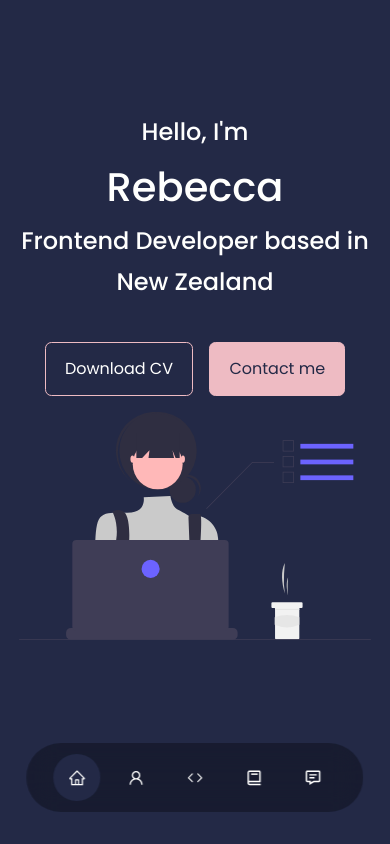
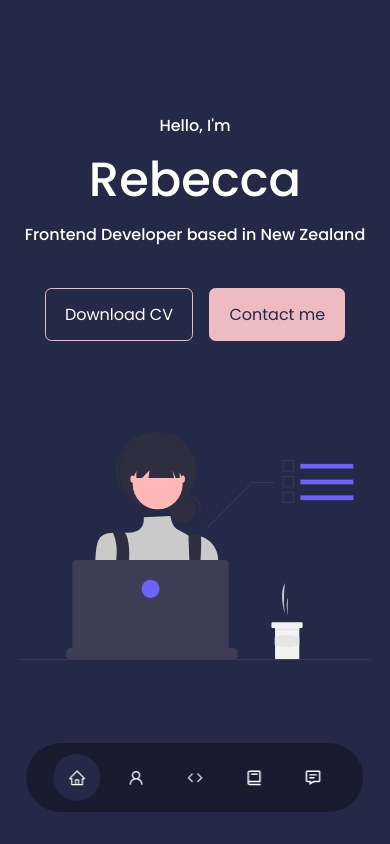
Before and after one commit to yingerliang/Portfolio, a React (Create React App) app: page / in a window 390 px wide. Shown: the top 844 px of the page. Built offline with nearby package versions, Linux system fonts and the light colour scheme.

Commit message:
Fixed header responsiveness

```diff
--- a/src/components/header/Header.jsx
+++ b/src/components/header/Header.jsx
@@ -10,13 +10,13 @@ const Header = () => {
         <h5>Hello, I'm</h5>
         <h1>Rebecca</h1>
         <h5>Frontend Developer based in New Zealand</h5>
+
+        <div className="header_logo">
+          <img src={logo} alt="Header" className="logo" />
+        </div>
+
         <CTA />
         <HSocials />
-
-        <div className="header_logo">
-          <img src={logo} alt="Header Image" className="logo" />
-        </div>
-
         <a href="#contact" className="scroll_down">
           Scroll Down
         </a>
--- a/src/components/header/header.css
+++ b/src/components/header/header.css
@@ -2,6 +2,10 @@ header {
   height: 100vh;
   padding-top: 7rem;
   overflow: hidden;
+}
+
+header h1 {
+  font-size: 3.5rem;
 }
 
 header h5 {
@@ -30,7 +34,7 @@ header h5 {
   gap: 0.8rem;
   position: absolute;
   left: 0;
-  bottom: 7rem;
+  bottom: 5rem;
 }
 
 .header_socials::after {
@@ -42,19 +46,19 @@ header h5 {
 
 /* ------------- LOGO IMAGE ---------------- */
 .header_logo {
-  width: 32rem;
+  width: 36rem;
   height: 22rem;
-  left: calc(50% - 16rem);
+  left: calc(50% - 18rem);
   position: absolute;
   top: 0;
-  margin-top: 300px;
+  margin-top: 20em;
 }
 
 /* ------------- SCROLL DOWN ---------------- */
 .scroll_down {
   position: absolute;
   right: -2.3rem;
-  bottom: 9rem;
+  bottom: 7rem;
   transform: rotate(90deg);
   font-weight: 300;
   font-size: 0.9rem;
@@ -63,7 +67,7 @@ header h5 {
 /* -------------- MEDIA QUERIES (MEDIUM DEVICES) ------------------- */
 @media screen and (max-width: 1024px) {
   header {
-    height: 58vh;
+    height: vh;
   }
 }
 
@@ -73,12 +77,31 @@ header h5 {
     height: 90vh;
   }
 
+  header h1 {
+    font-size: 3rem;
+  }
+
+  header h5 {
+    font-size: 16px;
+  }
+
+  .header_logo {
+    width: 22rem;
+    height: 22rem;
+    left: calc(50% - 11rem);
+    position: absolute;
+    top: 0;
+    margin-top: 20em;
+  }
+
   .header_socials,
   .scroll_down {
     display: none;
   }
+}
 
-  .header_logo {
-    padding: 0 80px;
+@media screen and (min-width: 1024px) {
+  header {
+    height: 100vh;
   }
 }
--- a/src/index.css
+++ b/src/index.css
@@ -12,10 +12,11 @@
 
 :root {
   --color-bg: #232946;
+  --color-bg-variant: #1d1435;
   --color-primary: #b8c1ec;
   --color-white: #fffffe;
   --color-secondary: #eebbc3;
-  --color-secondary-variant: #eebbc3d2;
+  --color-secondary-variant: #eebbc3e5;
   --btn-text-color: #232946;
   --color-text: #121629;
 
@@ -53,10 +54,6 @@ h3,
 h4,
 h5 {
   font-weight: 500;
-}
-
-h1 {
-  font-size: 2.5rem;
 }
 
 section {
```
